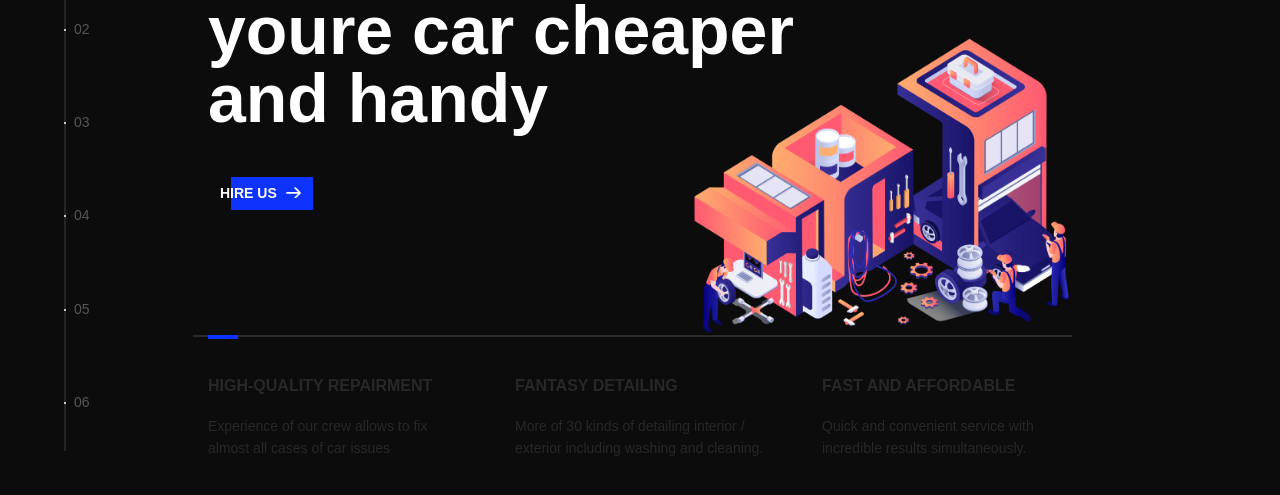
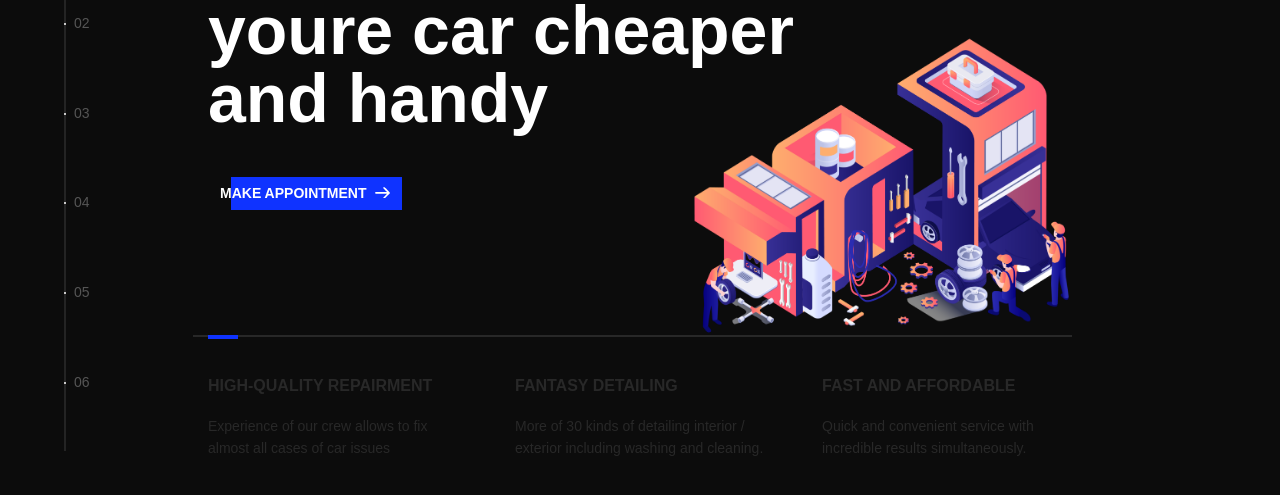
Before and after one commit to MuzykaAndrii/MuzykaAndrii-MuzykaAndrii.github.io, a plain HTML site: page index.html in a window 1280 px wide. Shown: the part 229-724 px from the top of the page. Drawn offline with nearby package versions, Linux system fonts and the light colour scheme; a web font is replaced by a local one.

Commit message:
changed hire us button

```diff
--- a/index.html
+++ b/index.html
@@ -35,7 +35,7 @@
               <img class="nav-logo" src="assets/img/logo.png" alt="Global">
               <p></p>
             </a>
-            <button class="header--cta cta">Hire Us</button>
+            <button class="header--cta cta">Make Appointment</button>
             <div class="header-right">
               <div class="socials">
                 <div class="social-item">
@@ -64,7 +64,7 @@
               <li><span>Detailing</span></li>
               <li><span>About</span></li>
               <li><span>Contact</span></li>
-              <li><span>Hire us</span></li>
+              <li><span>Make Appointment</span></li>
             </ul>
           </nav>
           <ul class="l-main-content main-content">
@@ -73,7 +73,7 @@
               <div class="intro">
                 <div class="intro--banner">
                   <h1>Repair / detail <br> youre car cheaper <br> and handy</h1>
-                  <button class="cta">Hire Us
+                  <button class="cta">Make Appointment
                     <svg version="1.1" id="Layer_1" xmlns="http://www.w3.org/2000/svg"
                       xmlns:xlink="http://www.w3.org/1999/xlink" x="0px" y="0px" viewBox="0 0 150 118"
                       style="enable-background:new 0 0 150 118;" xml:space="preserve">
@@ -461,7 +461,7 @@
       <li>Detailing</li>
       <li>About</li>
       <li>Contact</li>
-      <li>Hire us</li>
+      <li>Make Appointment</li>
     </ul>
   </div>
 
```
